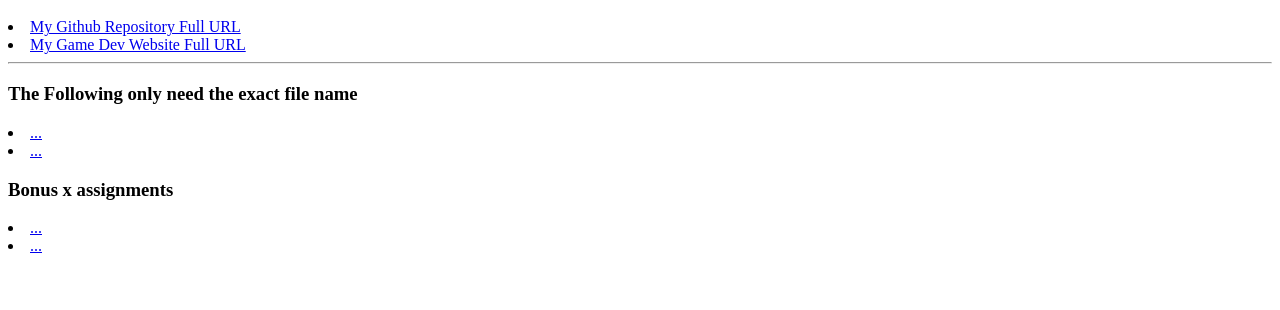
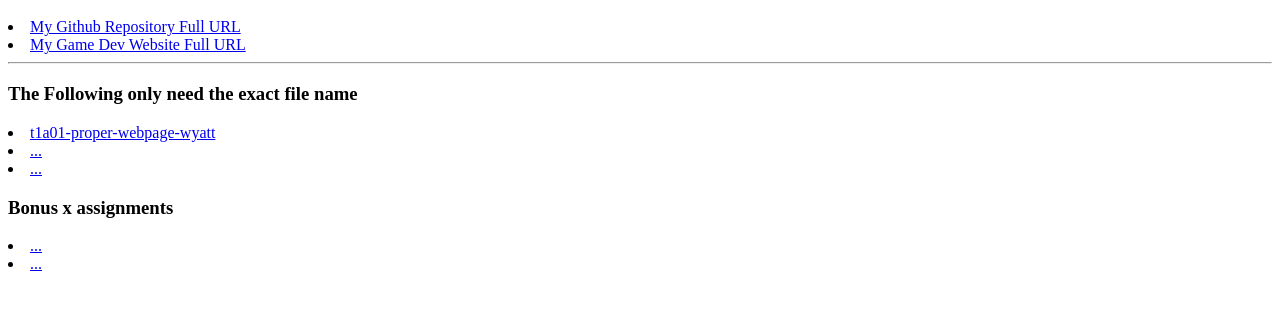
Before and after one commit to WyattM123/game-dev-wyatt-2025, a plain HTML site: page public/index.html in a window 1280 px wide. Shown: the part 48-358 px from the top of the page. Drawn offline with Linux system fonts and the light colour scheme.

Commit message:
Update index.html

```diff
--- a/public/index.html
+++ b/public/index.html
@@ -6,7 +6,7 @@
 
   <h3> The Following only need the exact file name</h3>
 
-  <li><a href="https://github.com/WyattM123/game-dev-wyatt-2025/blob/main/public/t1a01-proper-webpage-wyatt.html>t1a01-proper-webpage-wyatt</a>
+  <li><a href="https://github.com/WyattM123/game-dev-wyatt-2025/blob/main/public/t1a01-proper-webpage-wyatt.html">t1a01-proper-webpage-wyatt</a>
   <li><a href="..">...</a>
   <li><a href="..">...</a>
 
```
